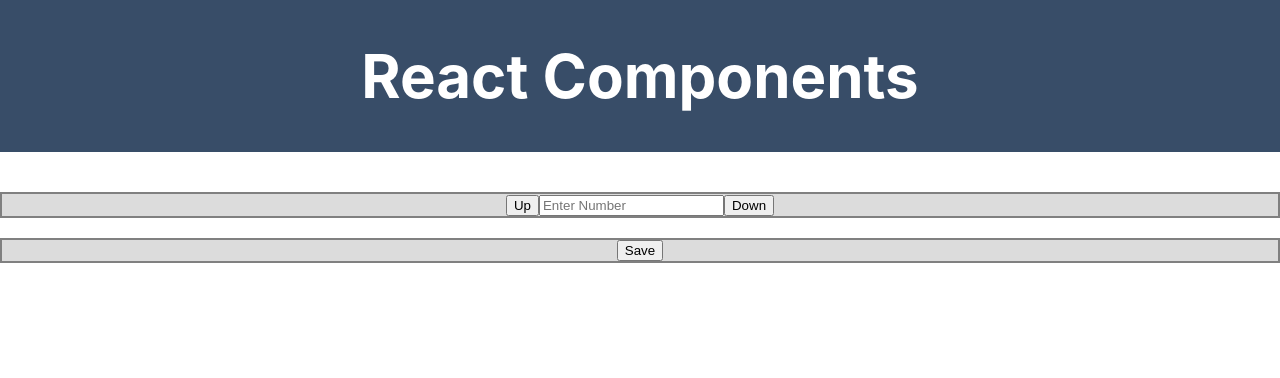
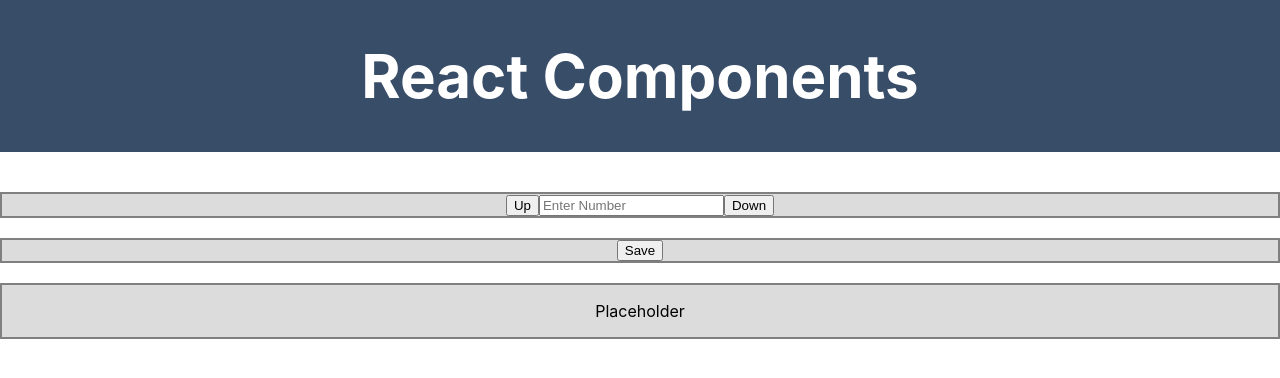
Before and after one commit to brittbmh/react-props-activity, a React (Create React App) app: page / in a window 1280 px wide. Shown: the top 378 px of the page. Built offline with nearby package versions, Linux system fonts and the light colour scheme.

Commit message:
add History component

```diff
--- a/src/App.css
+++ b/src/App.css
@@ -40,6 +40,17 @@
   justify-content: center;
 }
 
+#HistoryDiv {
+  border-style: solid;
+  border-color: gray;
+  background-color: gainsboro;
+  border-width: 2px;
+  display: flex;
+  flex-direction: row;
+  align-items: center;
+  justify-content: center;
+}
+
 .App-link {
   color: #61dafb;
 }
--- a/src/App.js
+++ b/src/App.js
@@ -1,7 +1,8 @@
 import React, { Component } from 'react';
 import Header from './components/Header';
 import EnterNumber from './components/EnterNumber';
-import CurrentTotal from './components/CurrentTotal'
+import CurrentTotal from './components/CurrentTotal';
+import History from './components/History';
 import './App.css';
 
 class App extends Component {
@@ -13,6 +14,8 @@
         <EnterNumber />
         <br />
         <CurrentTotal />
+        <br />
+        <History />
       </div>
     );
   }
--- a/src/components/History.js
+++ b/src/components/History.js
@@ -0,0 +1,17 @@
+import React, { Component } from 'react';
+
+class History extends Component {
+    render () {
+        return (
+            <div>
+                <div id="HistoryDiv">
+                    <p>Placeholder</p>
+                    {/* display history of numbers */}
+                </div>
+            </div>
+        )
+    }
+}
+
+
+export default History;
```
